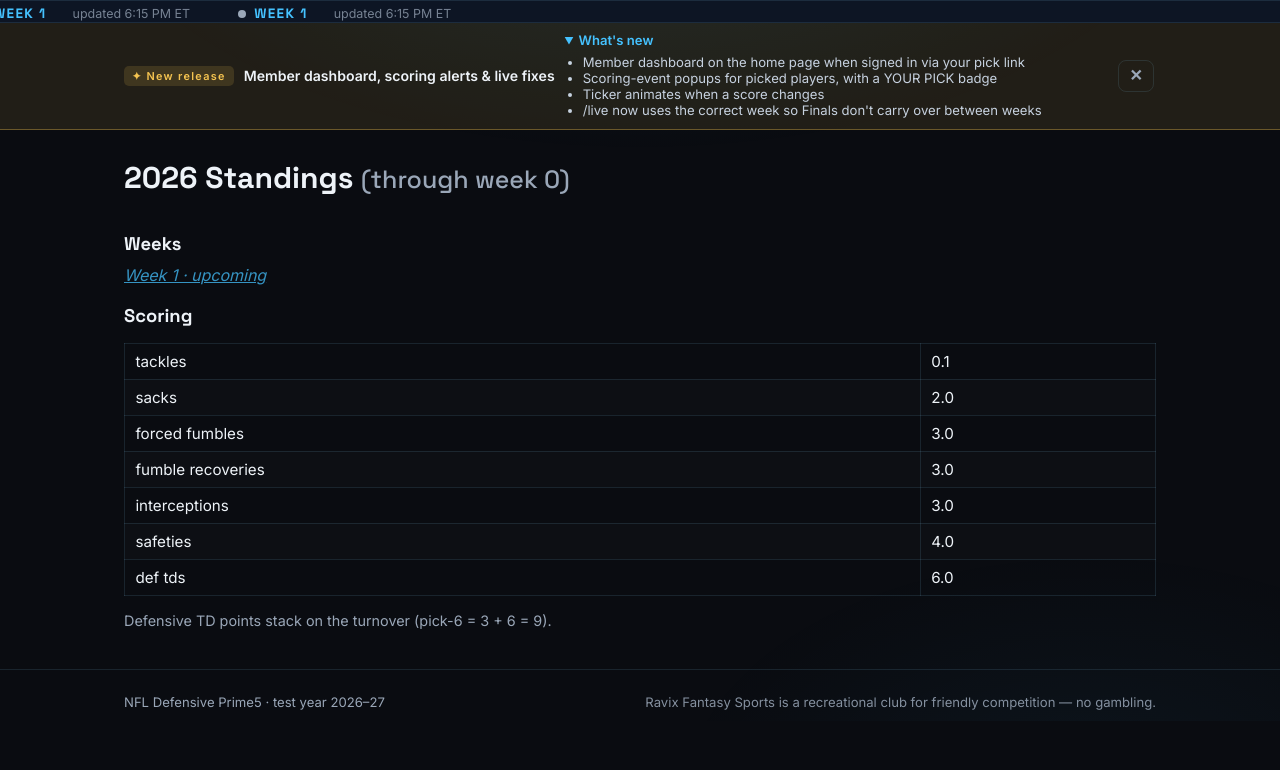
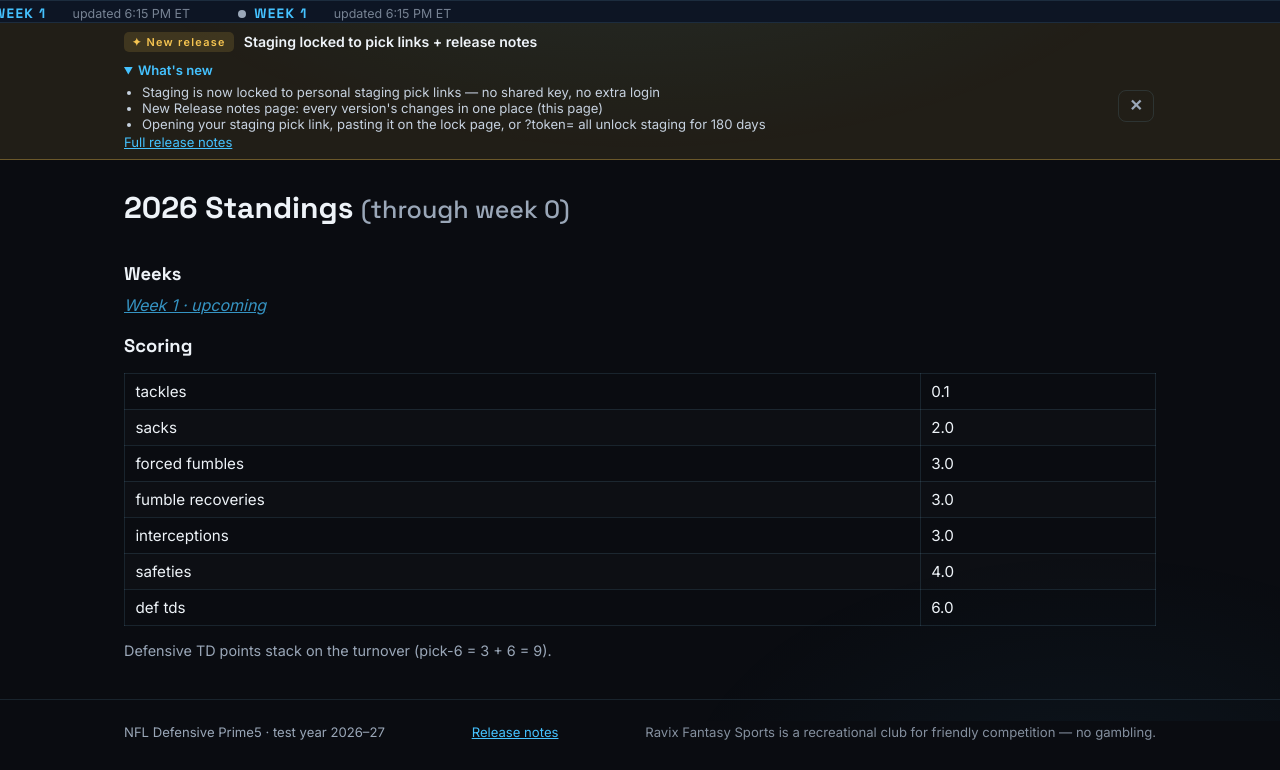
Before and after one commit to ajcassanodev/ravixfs, a FastAPI app: page / in a window 1280 px wide, after a click on "What's new". Shown: the part 79-849 px from the top of the page. Before the commit the page ends 789 px from the top, so only its background shows below. Run offline with FastAPI, Linux system fonts and the light colour scheme; data comes from the database, SQL or seed files in the repository; data that the repository does not hold is empty.

Commit message:
Release notes page: every version in one place
- app/releases.json is now the single source: banner shows the first
  entry, /releases lists the full history newest-first. To ship a
  version, prepend one entry -- nothing else changes.
- Backfilled 2026-10-07 through 2026-10-14.1 from git history.
- Banner 'What's new' links to /releases; footer adds Release notes.
- Retires app/release.json.

```diff
--- a/app/main.py
+++ b/app/main.py
@@ -41,23 +41,26 @@ except OSError:
 templates.env.globals["css_version"] = _CSS_VERSION
 
 
-def _load_release():
-    """Release banner content from app/release.json, or None.
+def _load_releases():
+    """Full release history from app/releases.json, newest first.
 
-    Bump version + notes on each release; the banner reappears because
-    dismiss is stored per-version in the browser.
+    To ship a new version: prepend one entry (version, date, title,
+    notes). The banner automatically shows the first entry; /releases
+    shows the whole history. No other file needs to change.
     """
     try:
-        with open(os.path.join(BASE, "release.json"), encoding="utf-8") as f:
+        with open(os.path.join(BASE, "releases.json"), encoding="utf-8") as f:
             data = json.load(f)
-        if isinstance(data, dict) and data.get("version") and data.get("title"):
-            return data
+        if isinstance(data, list):
+            return [r for r in data
+                    if isinstance(r, dict) and r.get("version") and r.get("title")]
     except Exception:
         pass
-    return None
+    return []
 
 
-RELEASE = _load_release()
+RELEASES = _load_releases()
+RELEASE = RELEASES[0] if RELEASES else None
 templates.env.globals["release"] = RELEASE
 
 
@@ -717,6 +720,14 @@ def guide(request: Request):
     return templates.TemplateResponse(request, "guide.html", {"request": request})
 
 
+@app.get("/releases", response_class=HTMLResponse)
+def releases_page(request: Request):
+    """Release notes for every version, newest first."""
+    return templates.TemplateResponse(request, "releases.html", {
+        "request": request, "releases": RELEASES,
+    })
+
+
 @app.get("/submit/{token}", response_class=HTMLResponse)
 def submit_form(request: Request, token: str):
     con = _db.connect()
--- a/app/release.json
+++ /dev/null
@@ -1 +0,0 @@
-{"date":"2026-10-14","notes":["Member dashboard on the home page when signed in via your pick link","Scoring-event popups for picked players, with a YOUR PICK badge","Ticker animates when a score changes","/live now uses the correct week so Finals don't carry over between weeks"],"title":"Member dashboard, scoring alerts & live fixes","version":"2026-10-14.1"}
--- a/app/static/style.css
+++ b/app/static/style.css
@@ -51,6 +51,15 @@ nav{margin-left:auto;display:flex;gap:4px;flex-wrap:wrap}
 nav a{color:var(--muted);text-decoration:none;font-weight:500;font-size:.95rem;
   padding:.45rem .75rem;border-radius:8px}
 nav a:hover{color:var(--text);background:rgba(255,255,255,.05)}
+
+/* ---- Release notes page ---- */
+.release-entry{background:var(--card);border:1px solid var(--line);border-radius:12px;padding:16px 18px;margin:14px 0}
+.release-entry-head{display:flex;align-items:center;gap:10px;flex-wrap:wrap}
+.release-version{font-family:'Space Grotesk',sans-serif;font-weight:700;color:var(--cyan)}
+.release-date{font-size:.82rem;color:var(--muted)}
+.release-entry-title{margin:8px 0 6px}
+.release-entry-notes{margin-left:18px;color:var(--silver);font-size:.92rem}
+.release-entry-notes li{margin:3px 0}
 
 /* ---- Release banner ---- */
 .release-banner{background:rgba(245,196,81,.10);border-bottom:1px solid rgba(245,196,81,.35);position:relative;z-index:1}
--- a/app/templates/base.html
+++ b/app/templates/base.html
@@ -39,6 +39,7 @@
       <ul>
         {% for n in release.notes %}<li>{{ n }}</li>{% endfor %}
       </ul>
+      <p><a href="/releases">Full release notes</a></p>
     </details>
     {% endif %}
     <button class="release-dismiss" type="button" aria-label="Dismiss release notice">✕</button>
@@ -66,6 +67,7 @@
 <footer>
   <div class="wrap">
     <span>NFL Defensive Prime5 · test year 2026–27</span>
+    <span><a href="/releases">Release notes</a></span>
     <span class="disclaimer">Ravix Fantasy Sports is a recreational club for friendly competition — no gambling.</span>
   </div>
 </footer>
```
Also changed, not shown: app/releases.json (added, +1 -0 lines), app/templates/releases.html (added, +23 -0 lines).
